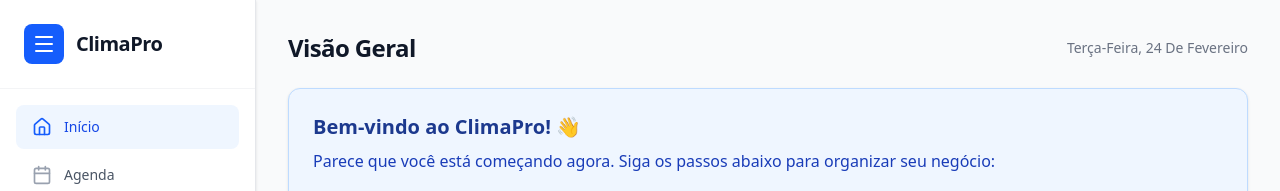
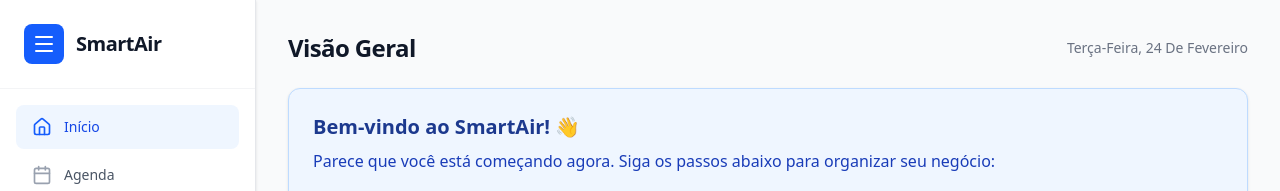
Before and after one commit to evopagess/CRM-Gen-rico, a React (Vite) app: page / in a window 1280 px wide. Shown: the top 191 px of the page. Built offline with nearby package versions, Linux system fonts and the light colour scheme.

Commit message:
Rename application to SmartAir

```diff
--- a/index.html
+++ b/index.html
@@ -3,7 +3,7 @@
   <head>
     <meta charset="UTF-8" />
     <meta name="viewport" content="width=device-width, initial-scale=1.0" />
-    <title>My Google AI Studio App</title>
+    <title>SmartAir</title>
   </head>
   <body>
     <div id="root"></div>
--- a/metadata.json
+++ b/metadata.json
@@ -1,5 +1,5 @@
 {
-  "name": "ClimaPro",
+  "name": "SmartAir",
   "description": "App para Técnicos de Ar-Condicionado. Gerencie agenda, clientes e orçamentos.",
   "requestFramePermissions": []
 }
--- a/src/components/Layout.tsx
+++ b/src/components/Layout.tsx
@@ -24,7 +24,7 @@
           <div className="bg-white text-blue-600 p-1.5 rounded-md">
             <Menu size={20} />
           </div>
-          <h1 className="font-bold text-lg tracking-tight">ClimaPro</h1>
+          <h1 className="font-bold text-lg tracking-tight">SmartAir</h1>
         </div>
       </header>
 
@@ -34,7 +34,7 @@
           <div className="bg-blue-600 text-white p-2 rounded-lg">
             <Menu size={24} />
           </div>
-          <h1 className="font-bold text-xl text-gray-900 tracking-tight">ClimaPro</h1>
+          <h1 className="font-bold text-xl text-gray-900 tracking-tight">SmartAir</h1>
         </div>
         <nav className="flex-1 p-4 space-y-1">
           {navItems.map((item) => {
--- a/src/pages/Dashboard.tsx
+++ b/src/pages/Dashboard.tsx
@@ -31,7 +31,7 @@
       {isNewUser && (
         <Card className="bg-blue-50 border-blue-200">
           <CardContent className="p-6">
-            <h2 className="text-xl font-bold text-blue-900 mb-2">Bem-vindo ao ClimaPro! 👋</h2>
+            <h2 className="text-xl font-bold text-blue-900 mb-2">Bem-vindo ao SmartAir! 👋</h2>
             <p className="text-blue-800 mb-6">
               Parece que você está começando agora. Siga os passos abaixo para organizar seu negócio:
             </p>
--- a/src/pages/Quotes.tsx
+++ b/src/pages/Quotes.tsx
@@ -88,7 +88,7 @@
       // Header
       doc.setFontSize(20);
       doc.setTextColor(37, 99, 235); // blue-600
-      doc.text('ClimaPro', 14, 22);
+      doc.text('SmartAir', 14, 22);
 
       doc.setFontSize(10);
       doc.setTextColor(100);
--- a/src/pages/Schedule.tsx
+++ b/src/pages/Schedule.tsx
@@ -81,7 +81,7 @@
       // Header
       doc.setFontSize(20);
       doc.setTextColor(37, 99, 235); // blue-600
-      doc.text('ClimaPro', 14, 22);
+      doc.text('SmartAir', 14, 22);
 
       doc.setFontSize(10);
       doc.setTextColor(100);
```
Lines whose indentation alone changed are shown as unchanged.
